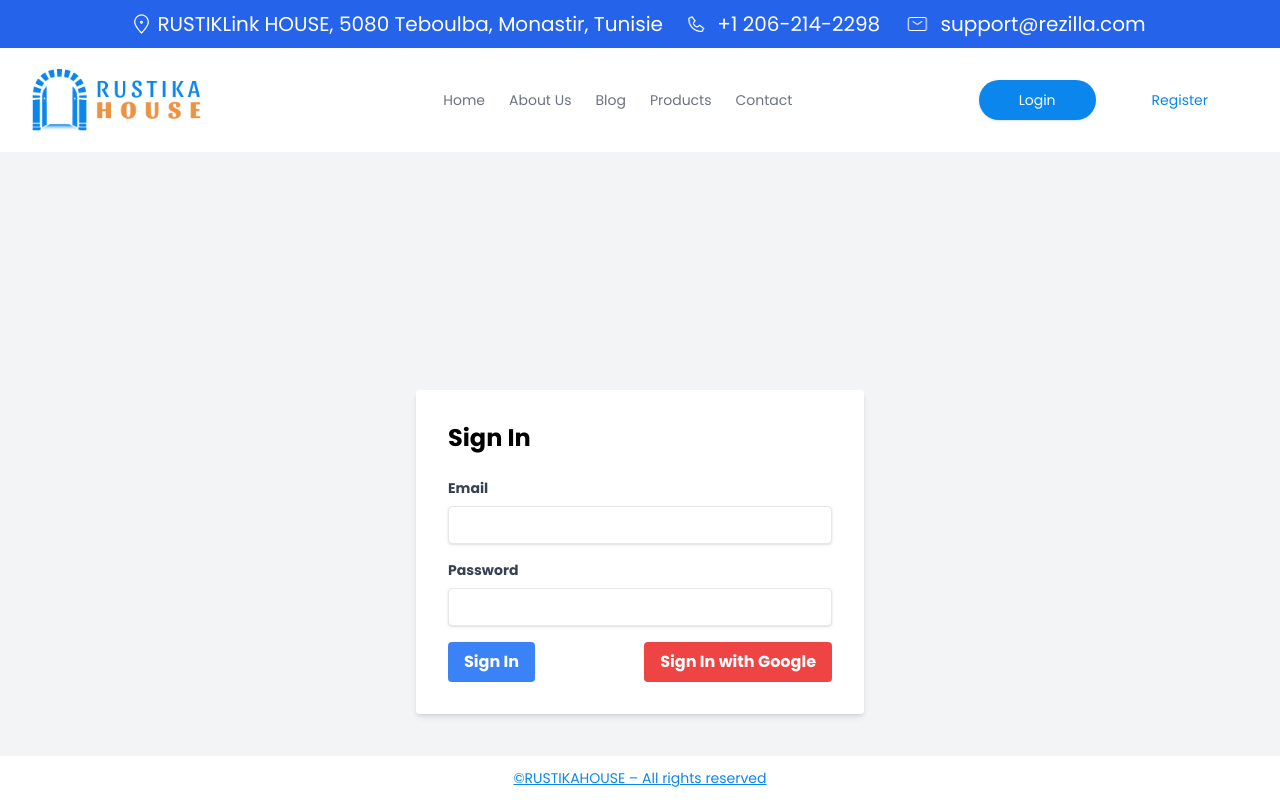
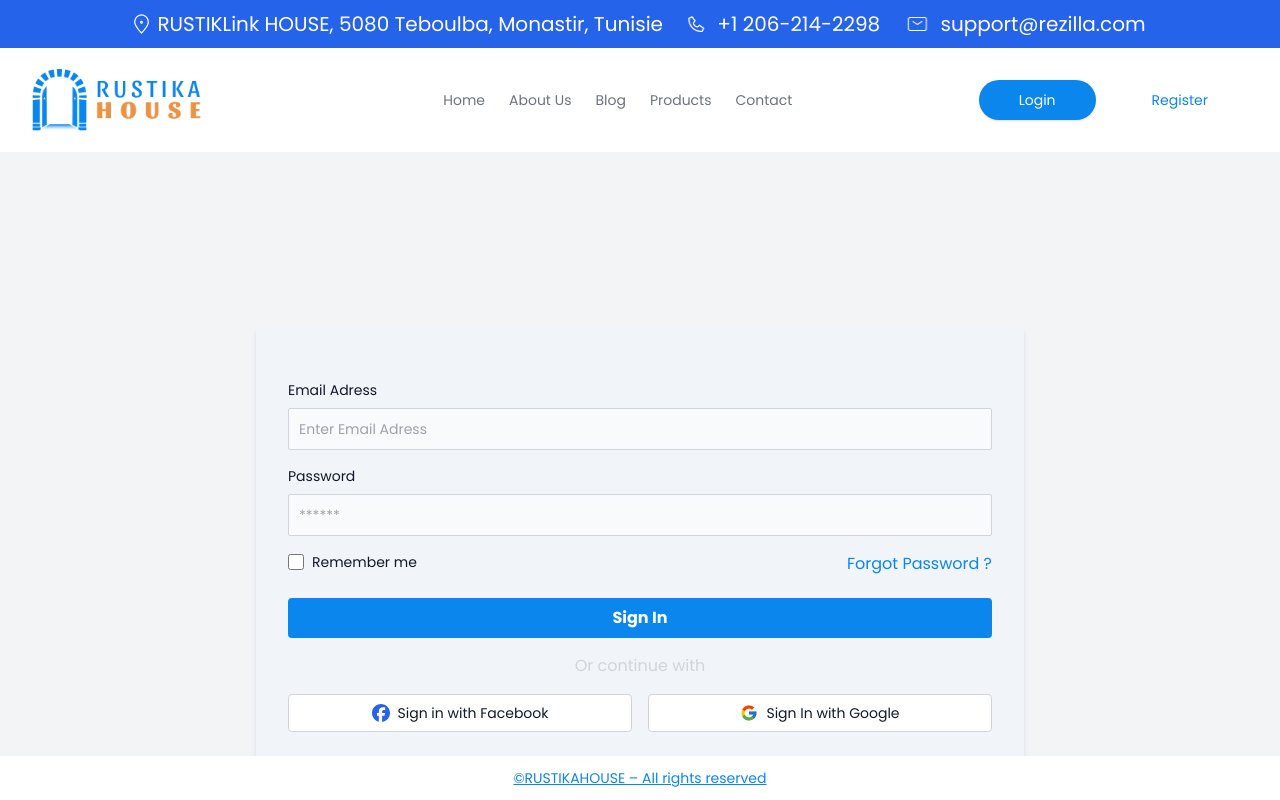
Before and after one commit to Hakimsabkhi/blog-website-Rustic-door-nextjs14approuter, a Next.js app: page /signin in a window 1280 px wide. Shown: the top 800 px of the page. Built offline with nearby package versions, Linux system fonts and the light colour scheme; no server answers.

Commit message:
Sign In Designe Desktop

```diff
--- a/package.json
+++ b/package.json
@@ -10,7 +10,8 @@
     "create-admin-user": "ts-node -r dotenv/config createAdminUser.ts"
   },
   "dependencies": {
-    "@fortawesome/fontawesome-svg-core": "^6.5.2",
+    "@fortawesome/fontawesome-svg-core": "^6.6.0",
+    "@fortawesome/free-brands-svg-icons": "^6.6.0",
     "@fortawesome/free-solid-svg-icons": "^6.5.2",
     "@fortawesome/react-fontawesome": "^0.2.2",
     "@heroicons/react": "^1.0.6",
--- a/src/app/(auth)/signin/page.tsx
+++ b/src/app/(auth)/signin/page.tsx
@@ -1,8 +1,15 @@
 "use client";
-
+import Link from 'next/link';
 import { useState,useEffect } from 'react';
 import { signIn, useSession } from 'next-auth/react';
 import { useRouter } from 'next/navigation';
+import { FontAwesomeIcon } from '@fortawesome/react-fontawesome';
+import { faFacebook } from '@fortawesome/free-brands-svg-icons';
+import { FcGoogle } from "react-icons/fc";
+import { config } from '@fortawesome/fontawesome-svg-core';
+import '@fortawesome/fontawesome-svg-core/styles.css';
+
+config.autoAddCss = false;
 
 const SignIn = () => {
   const [credentials, setCredentials] = useState({ email: '', password: '' });
@@ -60,30 +67,32 @@ const SignIn = () => {
   };
 
   return (
-    <div className="flex items-center justify-center min-h-screen bg-gray-100">
-      <div className="bg-white p-8 rounded shadow-md w-full max-w-md">
-        <h1 className="text-2xl font-bold mb-6">Sign In</h1>
+    <div className="flex items-center justify-center min-h-screen bg-gray-100 ">
+      <div className="bg-[#F1F4F9] p-8 rounded-lg shadow-md  w-[60%]">
+        <h1 className="text-2xl font-bold mb-6"></h1>
         {error && (
           <div className="bg-red-500 text-white p-3 rounded mb-4">
             {error}
           </div>
         )}
         <form onSubmit={handleSubmit}>
+          {/*Email Bloc */}
           <div className="mb-4">
-            <label className="block text-gray-700 text-sm font-bold mb-2" htmlFor="email">
-              Email
+            <label className="block text-gray-900 text-sm mb-2" htmlFor="email">
+            Email Adress
             </label>
             <input
               type="email"
               name="email"
               value={credentials.email}
               onChange={handleChange}
-              className="shadow appearance-none border rounded w-full py-2 px-3 text-gray-700 leading-tight focus:outline-none focus:shadow-outline"
+              className="bg-gray-50 border border-gray-300 text-gray-900 text-sm rounded-sm hover:border-orange-400  block w-full p-2.5  dark:placeholder-gray-400 dark:text-white" placeholder="Enter Email Adress"
               required
             />
           </div>
+          {/*Password Bloc */}
           <div className="mb-4">
-            <label className="block text-gray-700 text-sm font-bold mb-2" htmlFor="password">
+            <label className="block text-gray-900 text-sm mb-2" htmlFor="password">
               Password
             </label>
             <input
@@ -91,23 +100,45 @@ const SignIn = () => {
               name="password"
               value={credentials.password}
               onChange={handleChange}
-              className="shadow appearance-none border rounded w-full py-2 px-3 text-gray-700 leading-tight focus:outline-none focus:shadow-outline"
+             className="bg-gray-50 border border-gray-300 text-gray-900 text-sm rounded-sm hover:border-orange-400  block w-full p-2.5  dark:placeholder-gray-400 dark:text-white" placeholder="******"
               required
             />
           </div>
-          <div className="flex items-center justify-between">
+          {/*Rmember Me */}
+          <div className="flex items-start mb-5 justify-between">
+           <div className="flex items-center h-5">
+           <input id="remember" type="checkbox" value="" className="w-4 h-4 border border-gray-300 rounded bg-gray-50 focus:ring-3 focus:ring-blue-300 dark:bg-gray-300 dark:border-gray-300 dark:focus:ring-blue-600 dark:ring-offset-gray-300 dark:focus:ring-offset-gray-300" required />
+           <label className="ms-2 text-sm font-medium text-gray-900 dark:text-gray-300">Remember me</label>
+            </div>
+           <Link href="#" className='text-primary line border-b-2 hover:border-primary border-[#F1F4F9]'>Forgot Password ? </Link>
+           </div>
+           {/*Sigin Bloc */}
+           <div className='flex flex-col items-center justify-center gap-4'>
            <button
               type="submit"
-              className={`bg-blue-500 hover:bg-blue-700 text-white font-bold py-2 px-4 rounded focus:outline-none focus:shadow-outline ${loading ? 'opacity-50 cursor-not-allowed' : ''}`}
+              className={`bg-primary hover:bg-gray-300 hover:text-primary text-white font-bold py-2 w-full rounded focus:outline-none focus:shadow-outline ${loading ? 'opacity-50 cursor-not-allowed' : ''}`}
               disabled={loading}
             >
               {loading ? 'Signing In...' : 'Sign In'}
             </button>
+            <p className='text-gray-300'> Or continue with</p>
+           </div>
+          {/*Media Connect Bloc */}
+          <div className="flex items-center gap-4 py-4">
+      <button
+        type="button"
+        onClick={() => signIn('facebook', { callbackUrl: '/' })}
+        className="bg-white text-gray-900 text-sm border border-gray-300 py-2 px-4 rounded focus:outline-none focus:shadow-outline w-[50%] flex items-center justify-center"
+      >
+        <FontAwesomeIcon icon={faFacebook} className="text-blue-600 text-lg mr-2" />
+        Sign in with Facebook
+      </button>
       <button
         type="button"
         onClick={() => signIn('google', { callbackUrl: '/' })}
-              className="bg-red-500 hover:bg-red-700 text-white font-bold py-2 px-4 rounded focus:outline-none focus:shadow-outline"
+        className="bg-white text-gray-900 text-sm border border-gray-300 py-2 px-4 rounded focus:outline-none focus:shadow-outline w-[50%] flex items-center justify-center"
       >
+        <FcGoogle className="text-lg mr-2" />
         Sign In with Google
       </button>
     </div>
@@ -118,3 +149,24 @@ const SignIn = () => {
 };
 
 export default SignIn;
+{/*
+
+<form class="max-w-sm mx-auto">
+  <div class="mb-5">
+    <label for="email" class="block mb-2 text-sm font-medium text-gray-900 dark:text-white">Your email</label>
+    <input type="email" id="email" class="bg-gray-50 border border-gray-300 text-gray-900 text-sm rounded-lg focus:ring-blue-500 focus:border-blue-500 block w-full p-2.5 dark:bg-gray-700 dark:border-gray-600 dark:placeholder-gray-400 dark:text-white dark:focus:ring-blue-500 dark:focus:border-blue-500" placeholder="name@flowbite.com" required />
+  </div>
+  <div class="mb-5">
+    <label for="password" class="block mb-2 text-sm font-medium text-gray-900 dark:text-white">Your password</label>
+    <input type="password" id="password" class="bg-gray-50 border border-gray-300 text-gray-900 text-sm rounded-lg focus:ring-blue-500 focus:border-blue-500 block w-full p-2.5 dark:bg-gray-700 dark:border-gray-600 dark:placeholder-gray-400 dark:text-white dark:focus:ring-blue-500 dark:focus:border-blue-500" required />
+  </div>
+  <div class="flex items-start mb-5">
+    <div class="flex items-center h-5">
+      <input id="remember" type="checkbox" value="" class="w-4 h-4 border border-gray-300 rounded bg-gray-50 focus:ring-3 focus:ring-blue-300 dark:bg-gray-700 dark:border-gray-600 dark:focus:ring-blue-600 dark:ring-offset-gray-800 dark:focus:ring-offset-gray-800" required />
+    </div>
+    <label for="remember" class="ms-2 text-sm font-medium text-gray-900 dark:text-gray-300">Remember me</label>
+  </div>
+  <button type="submit" class="text-white bg-blue-700 hover:bg-blue-800 focus:ring-4 focus:outline-none focus:ring-blue-300 font-medium rounded-lg text-sm w-full sm:w-auto px-5 py-2.5 text-center dark:bg-blue-600 dark:hover:bg-blue-700 dark:focus:ring-blue-800">Submit</button>
+</form>
+
+  */}
```
Also changed, not shown: 1 other file (tests, documents, lock files or other folders). Lines whose indentation alone changed are shown as unchanged.
